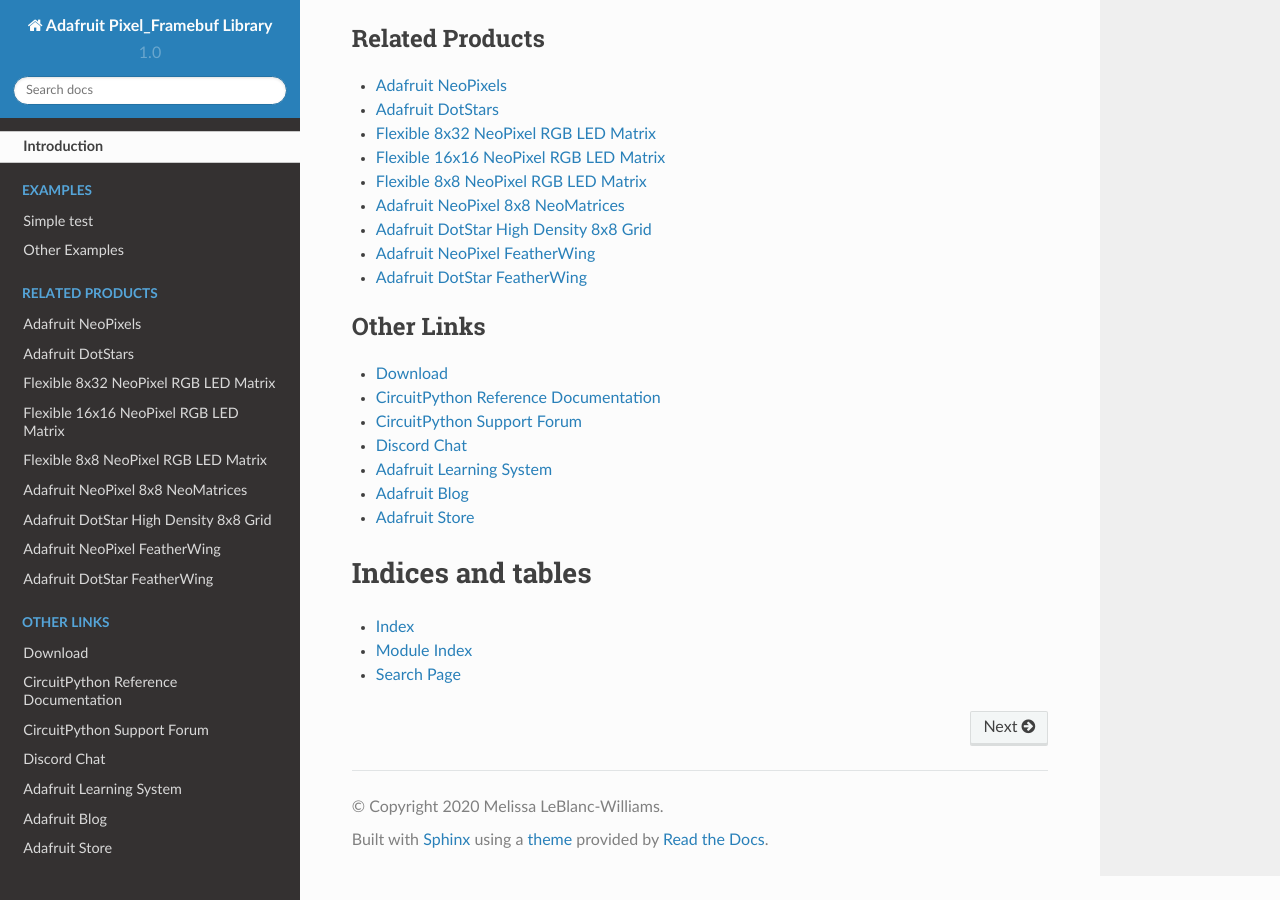
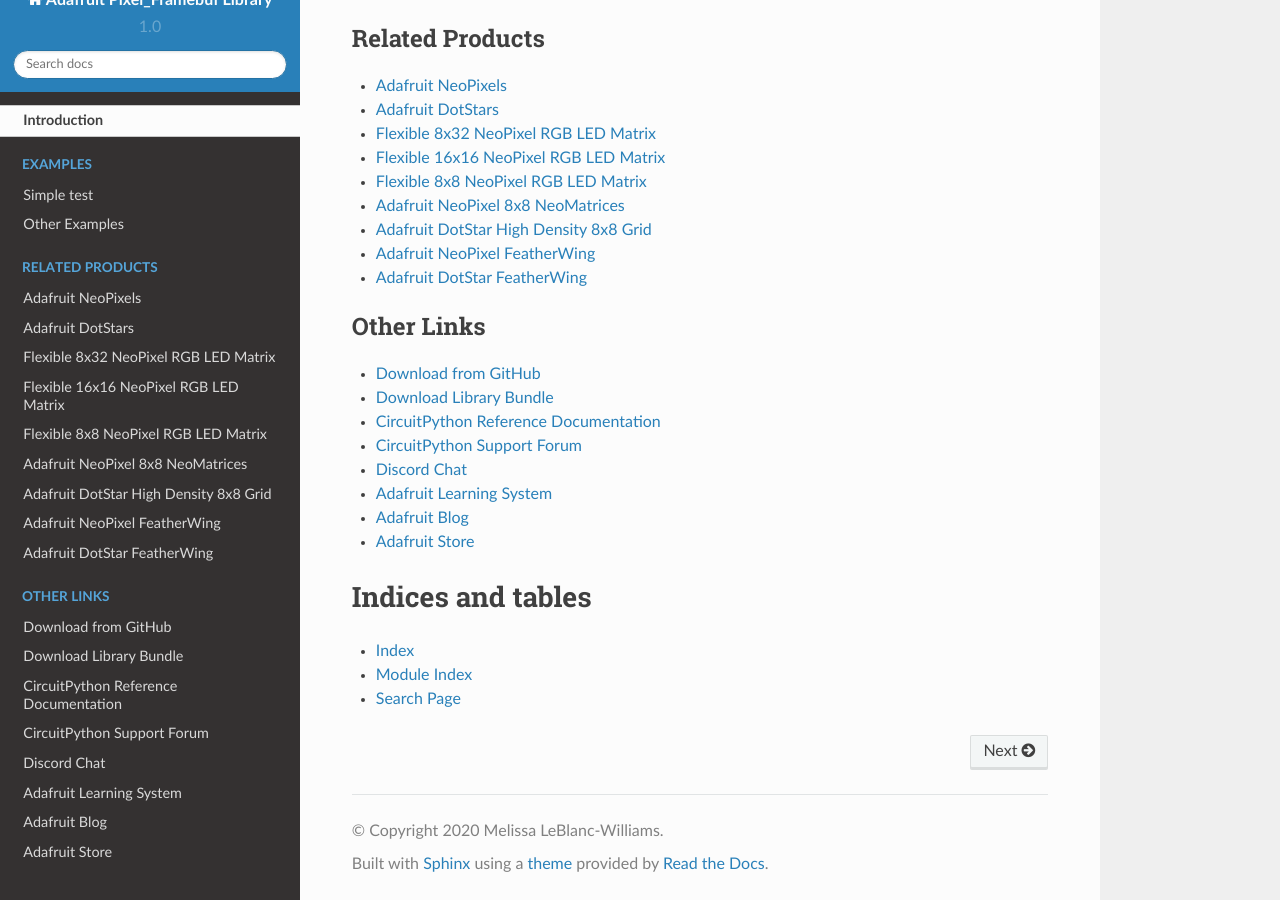
Before and after one commit to adafruit/Adafruit_CircuitPython_Pixel_Framebuf, a Sphinx documentation site: the page built from docs/index.rst, in a window 1280 px wide and 900 px high, scrolled down 2052 px. Built offline with Sphinx 7.4.7 and the Read the Docs theme 2.0.0, drawn with Linux system fonts in a browser that asks for light colours.

Commit message:
Added cp.org link to index.rst

```diff
--- a/docs/index.rst
+++ b/docs/index.rst
@@ -40,7 +40,8 @@
 .. toctree::
     :caption: Other Links
 
-    Download <https://github.com/adafruit/Adafruit_CircuitPython_Pixel_Framebuf/releases/latest>
+    Download from GitHub <https://github.com/adafruit/Adafruit_CircuitPython_Pixel_Framebuf/releases/latest>
+    Download Library Bundle <https://circuitpython.org/libraries>
     CircuitPython Reference Documentation <https://docs.circuitpython.org>
     CircuitPython Support Forum <https://forums.adafruit.com/viewforum.php?f=60>
     Discord Chat <https://adafru.it/discord>
```
